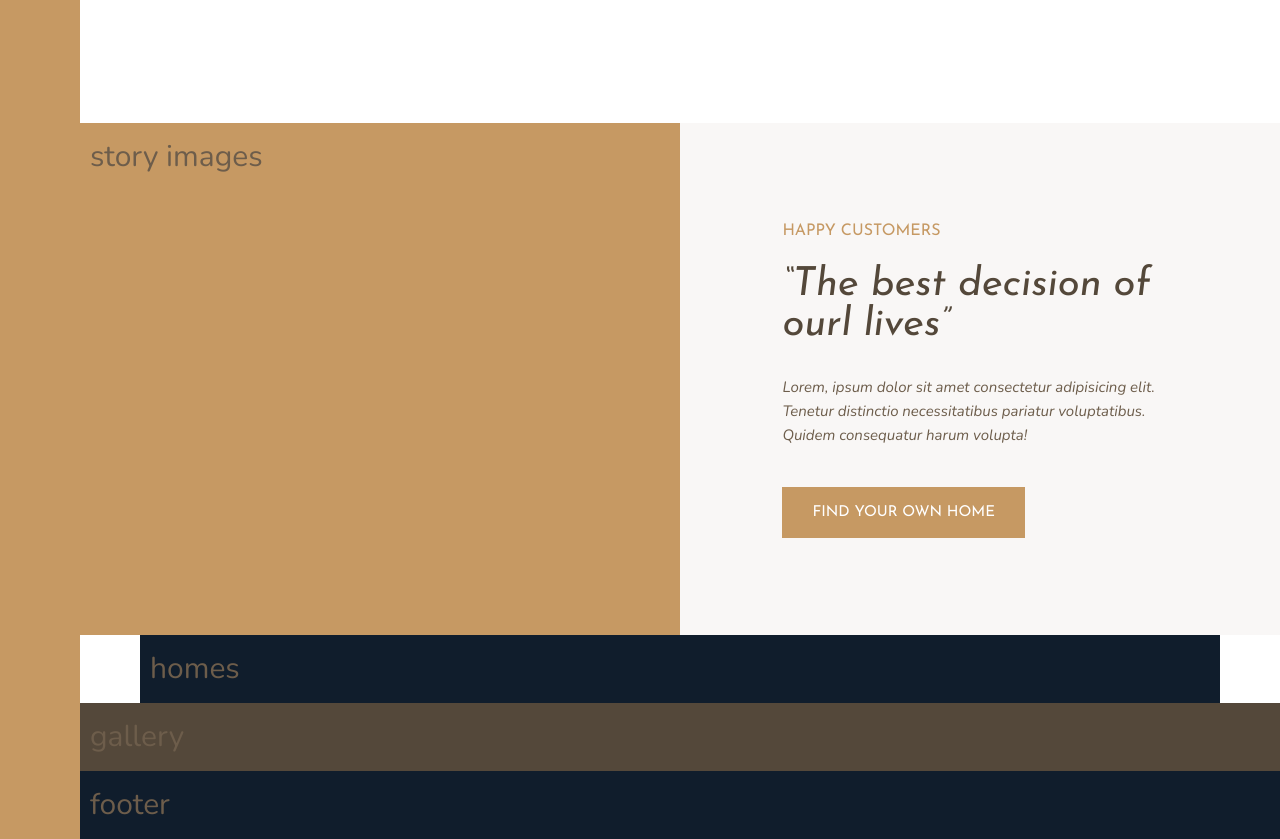
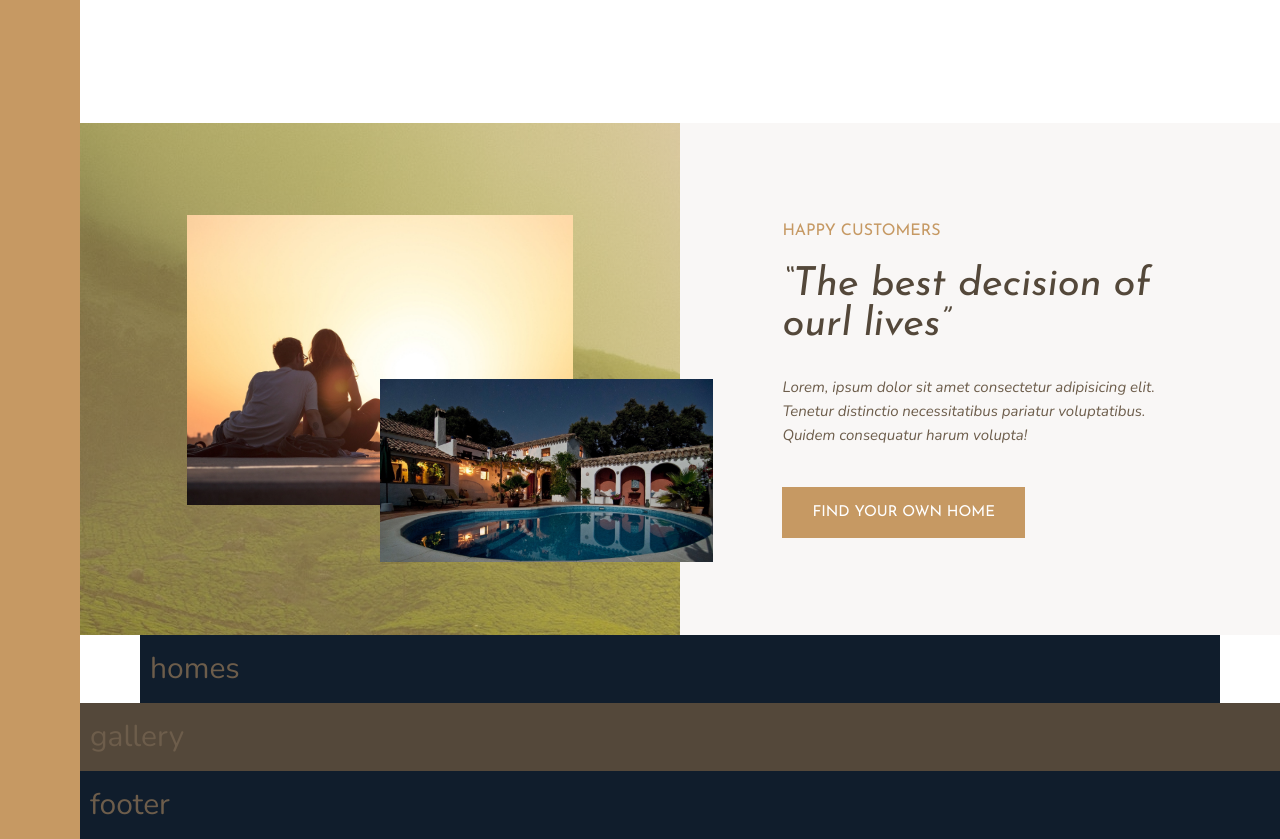
Before and after one commit to Dual1tyxd3v/nexter, a website: page index.html in a window 1280 px wide. Shown: the part 1260-2099 px from the top of the page. Drawn offline with nearby package versions, Linux system fonts and the light colour scheme.

Commit message:
Complete story section

```diff
--- a/index.html
+++ b/index.html
@@ -85,7 +85,8 @@
     </div>
   </section>
   <div class="story__images">
-    story images
+    <img src="./img/story-1.jpeg" alt="People" class="story__img-1">
+    <img src="./img/story-2.jpeg" alt="Home" class="story__img-2">
   </div>
   <div class="story__content">
     <h3 class="header-3 mb-sm">Happy customers</h3>
--- a/sass/_story.scss
+++ b/sass/_story.scss
@@ -1,7 +1,23 @@
 .story {
   &__images {
-    background-color: $color-primary;
+    background-image: linear-gradient(rgba($color-primary, .5), rgba($color-primary, .5)), url(../img/back.jpg);
     grid-column: full-start / col-end 4;
+    display: grid;
+    grid-template-rows: repeat(6, 1fr);
+    grid-template-columns: repeat(6, 1fr);
+  }
+
+  &__img-1 {
+    width: 100%;
+    grid-row: 2 / 6;
+    grid-column: 2 / 6;
+  }
+
+  &__img-2 {
+    width: 115%;
+    grid-row: 4 / 6;
+    grid-column: 4 / 7;
+    z-index: 3;
   }
 
   &__content {
```
Also changed, not shown: css/style.css, 1 other file.
